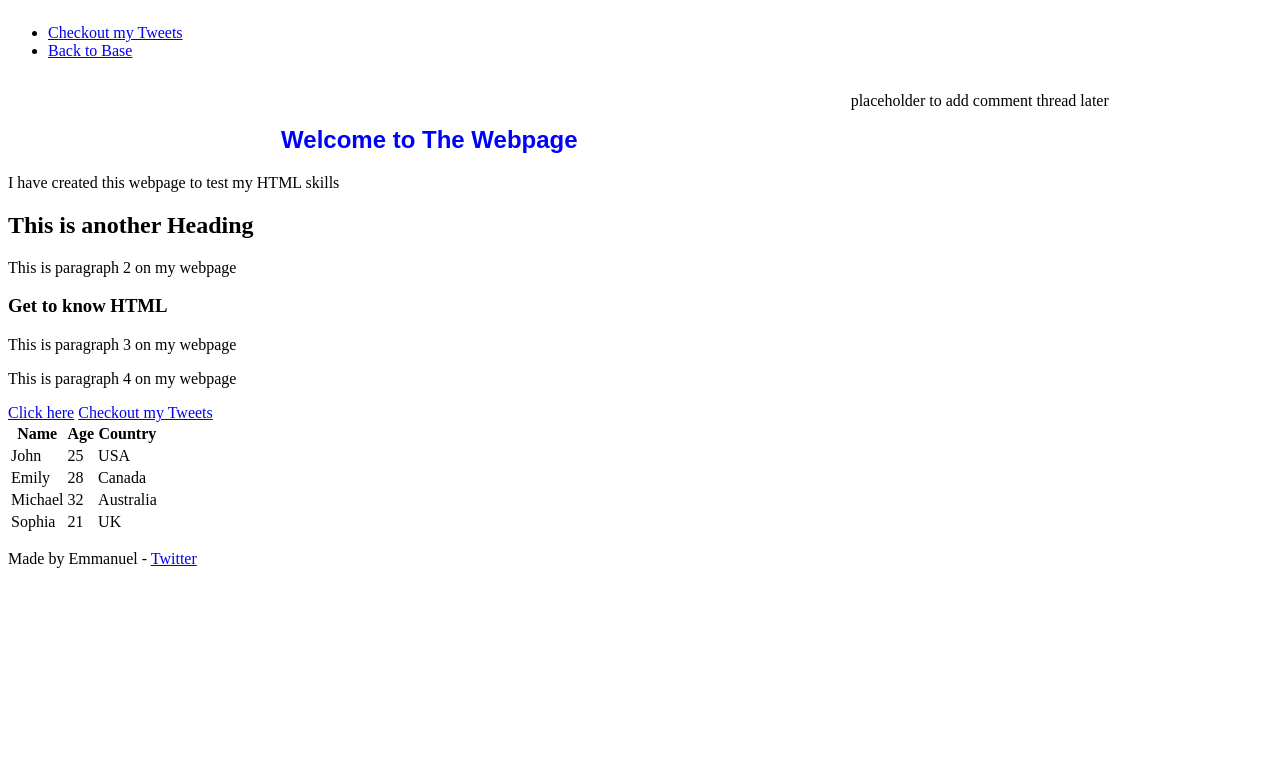
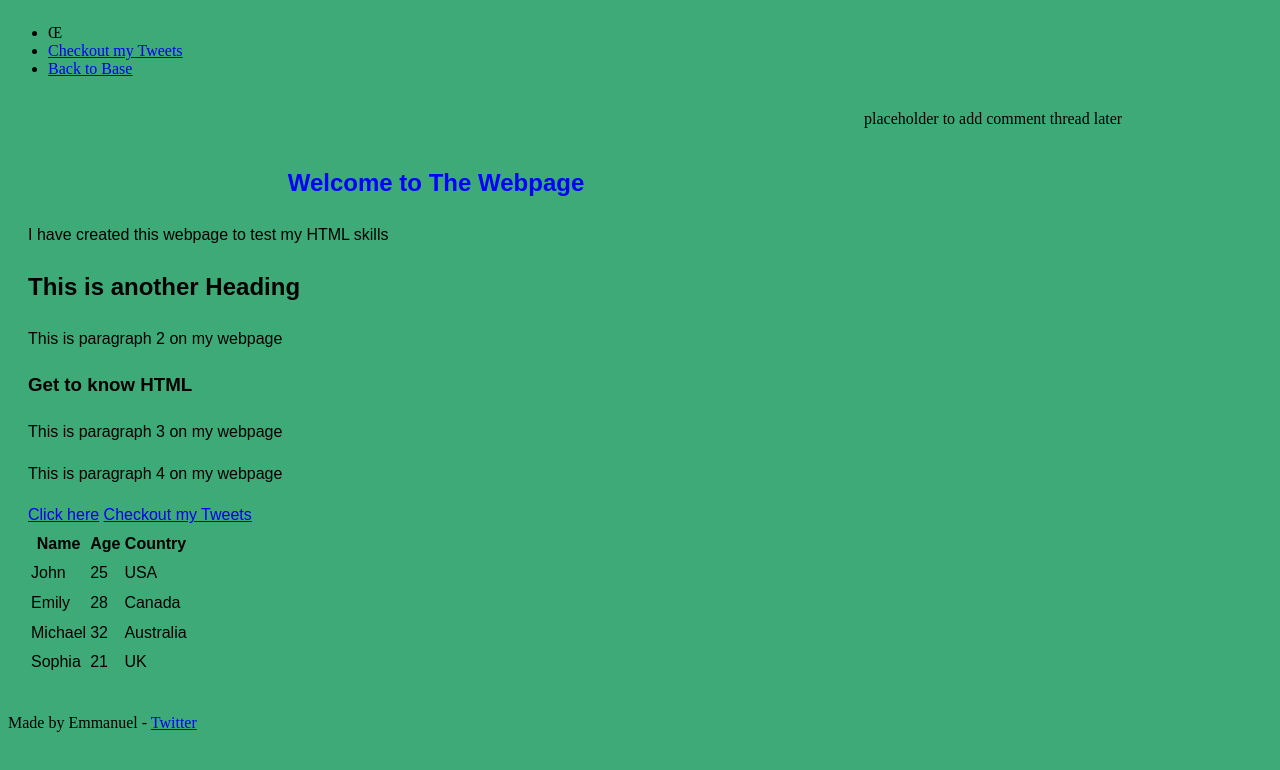
Before and after one commit to Manu-baraka/alx_html_css, a plain HTML site: page css_basic/index.html in a window 1280 px wide. Drawn offline with Linux system fonts and the light colour scheme.

Commit message:
Modified index.html and styles.css

```diff
--- a/css_basic/index.html
+++ b/css_basic/index.html
@@ -11,11 +11,11 @@
   <body class="works_on_smartphone">
    <header>
         <ul>
+            <li class="logo">&#338;</li>
             <li><a href="/tweets.html">Checkout my Tweets</a></li>
             <li><a href="/base_index.html">Back to Base</a></li>
         </ul>
   </header>
-
     <main>
       <article>
         <h1>Welcome to The Webpage</h1>
--- a/css_basic/styles.css
+++ b/css_basic/styles.css
@@ -8,6 +8,8 @@ h1 {
 body {
     display: flex;
     flex-direction: column;
+    background-color: rgb(62, 170, 120);
+    border: 0caps;
      }
     main{
     display: flex;
@@ -17,6 +19,9 @@ body {
    article{
     flex: 2;
     overflow-y: auto;
+    padding: 20px;
+    line-height: 1.6;
+    font-family: Arial, Helvetica, sans-serif;
    }
    aside{
     flex: 1;
```
